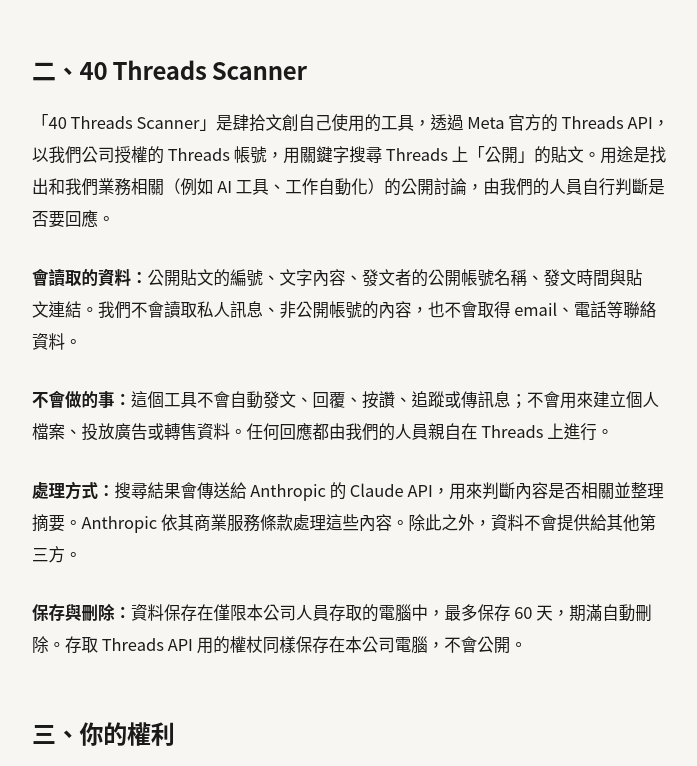
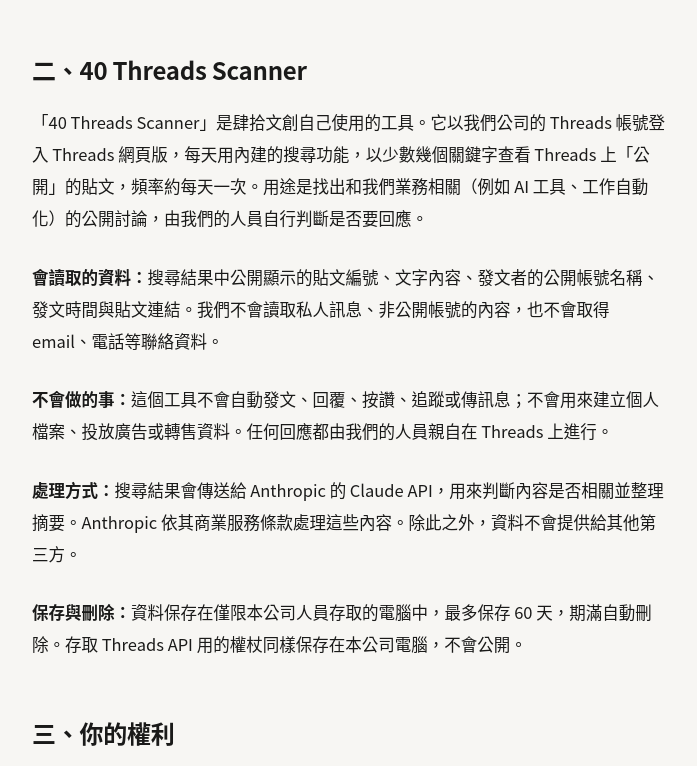
Before and after one commit to rowland10000/40-company-site, a plain HTML site: page privacy.html in a window 1280 px wide. Shown: the part 745-1511 px from the top of the page, without its empty margins (288-985 px from the left). Drawn offline with Linux system fonts and the light colour scheme.

Commit message:
隱私權政策：Threads 掃描改為以網頁版搜尋讀取公開貼文
Co-Authored-By: Claude Opus 5.5 <noreply@anthropic.com>
Claude-Session: https://claude.ai/code/session_01TJrWunDCZ2nZ56S72qC7tp

```diff
--- a/privacy.html
+++ b/privacy.html
@@ -51,8 +51,8 @@
 <p>如果你寫信到 office@40-company.com，我們只會用你提供的聯絡資料回覆你的詢問與後續合作，不會轉交第三方做行銷用途。</p>
 
 <h2>二、40 Threads Scanner</h2>
-<p>「40 Threads Scanner」是肆拾文創自己使用的工具，透過 Meta 官方的 Threads API，以我們公司授權的 Threads 帳號，用關鍵字搜尋 Threads 上「公開」的貼文。用途是找出和我們業務相關（例如 AI 工具、工作自動化）的公開討論，由我們的人員自行判斷是否要回應。</p>
-<p><strong>會讀取的資料：</strong>公開貼文的編號、文字內容、發文者的公開帳號名稱、發文時間與貼文連結。我們不會讀取私人訊息、非公開帳號的內容，也不會取得 email、電話等聯絡資料。</p>
+<p>「40 Threads Scanner」是肆拾文創自己使用的工具。它以我們公司的 Threads 帳號登入 Threads 網頁版，每天用內建的搜尋功能，以少數幾個關鍵字查看 Threads 上「公開」的貼文，頻率約每天一次。用途是找出和我們業務相關（例如 AI 工具、工作自動化）的公開討論，由我們的人員自行判斷是否要回應。</p>
+<p><strong>會讀取的資料：</strong>搜尋結果中公開顯示的貼文編號、文字內容、發文者的公開帳號名稱、發文時間與貼文連結。我們不會讀取私人訊息、非公開帳號的內容，也不會取得 email、電話等聯絡資料。</p>
 <p><strong>不會做的事：</strong>這個工具不會自動發文、回覆、按讚、追蹤或傳訊息；不會用來建立個人檔案、投放廣告或轉售資料。任何回應都由我們的人員親自在 Threads 上進行。</p>
 <p><strong>處理方式：</strong>搜尋結果會傳送給 Anthropic 的 Claude API，用來判斷內容是否相關並整理摘要。Anthropic 依其商業服務條款處理這些內容。除此之外，資料不會提供給其他第三方。</p>
 <p><strong>保存與刪除：</strong>資料保存在僅限本公司人員存取的電腦中，最多保存 60 天，期滿自動刪除。存取 Threads API 用的權杖同樣保存在本公司電腦，不會公開。</p>
@@ -68,7 +68,7 @@
 <h2>Privacy Policy (English)</h2>
 <p>40 Company Co., Ltd. (肆拾文創有限公司, Taiwan Unified Business No. 00134481, "we") operates www.40-company.com and an internal tool called "40 Threads Scanner".</p>
 <p><strong>Website.</strong> The site is hosted on GitHub Pages. We do not use tracking cookies, ad pixels or analytics scripts, and we do not collect personal data through the site. The hosting provider may log technical data such as IP addresses for security. Emails sent to office@40-company.com are used only to reply to you.</p>
-<p><strong>40 Threads Scanner.</strong> Using the official Threads API and our own authorized Threads account, the tool searches public Threads posts by keywords related to our business (such as AI tools and workflow automation), so that our staff can decide whether to respond manually. It reads only public post data: post ID, text, the author's public username, timestamp and permalink. It never posts, replies, likes, follows or sends messages automatically, and the data is never used for profiling, advertising or resale. Post text is processed by Anthropic's Claude API to judge relevance and summarize, under Anthropic's commercial terms; it is not shared with any other third party.</p>
+<p><strong>40 Threads Scanner.</strong> Signed in to the Threads website with our own company account, the tool uses the built-in Threads search about once a day to look up public posts for a few keywords related to our business (such as AI tools and workflow automation), so that our staff can decide whether to respond manually. It reads only what the search results show publicly: post ID, text, the author's public username, timestamp and link. It never posts, replies, likes, follows or sends messages automatically, and the data is never used for profiling, advertising or resale. Post text is processed by Anthropic's Claude API to judge relevance and summarize, under Anthropic's commercial terms; it is not shared with any other third party.</p>
 <p><strong>Retention and deletion.</strong> Data is stored on a computer accessible only to our staff, kept for at most 60 days and then deleted automatically. To request deletion of data related to your Threads account, see our <a href="data-deletion.html">Data Deletion Instructions</a>. You can also revoke the app at any time in Threads: Settings → Account → Website permissions.</p>
 <p><strong>Contact.</strong> <a href="mailto:office@40-company.com">office@40-company.com</a>. Last updated: November 20, 2026.</p>
 
```
